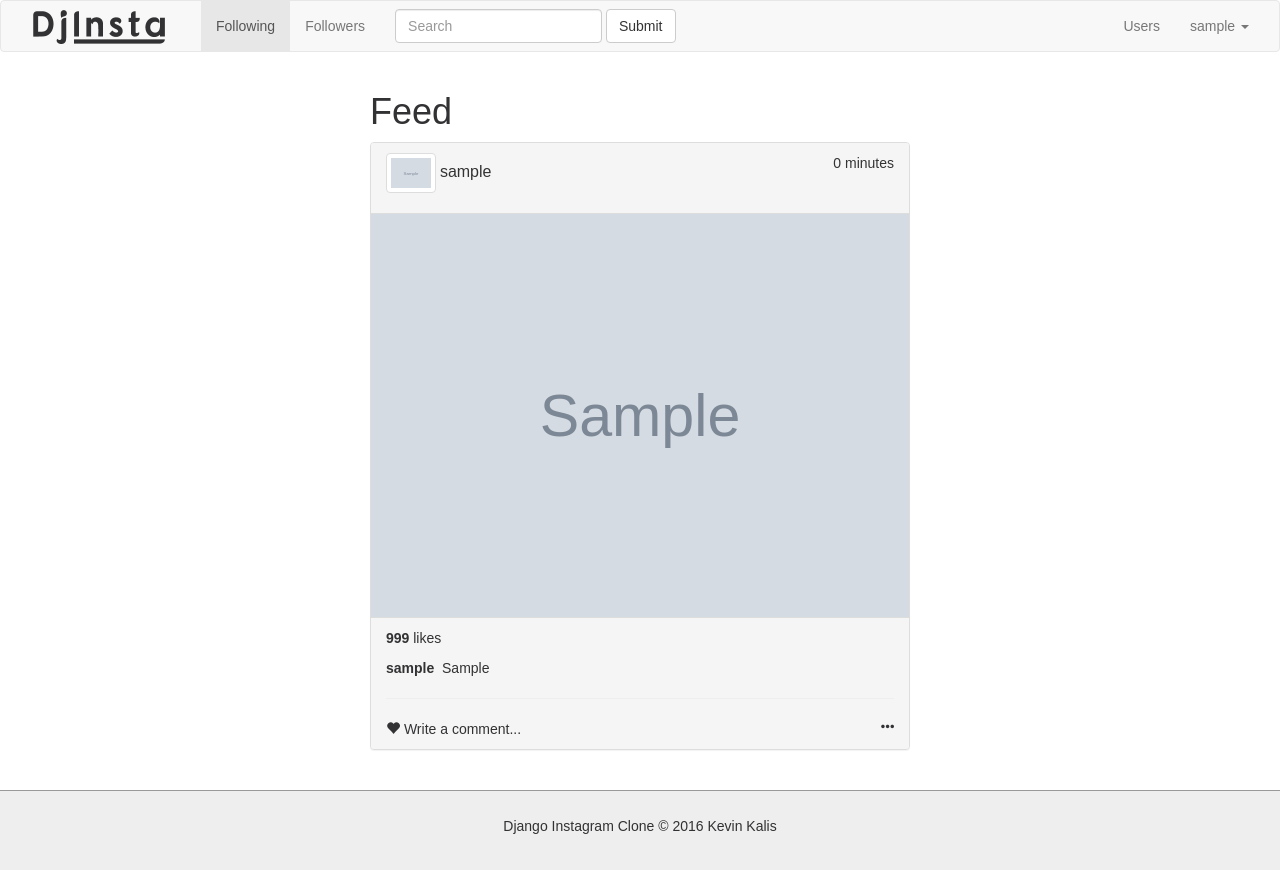
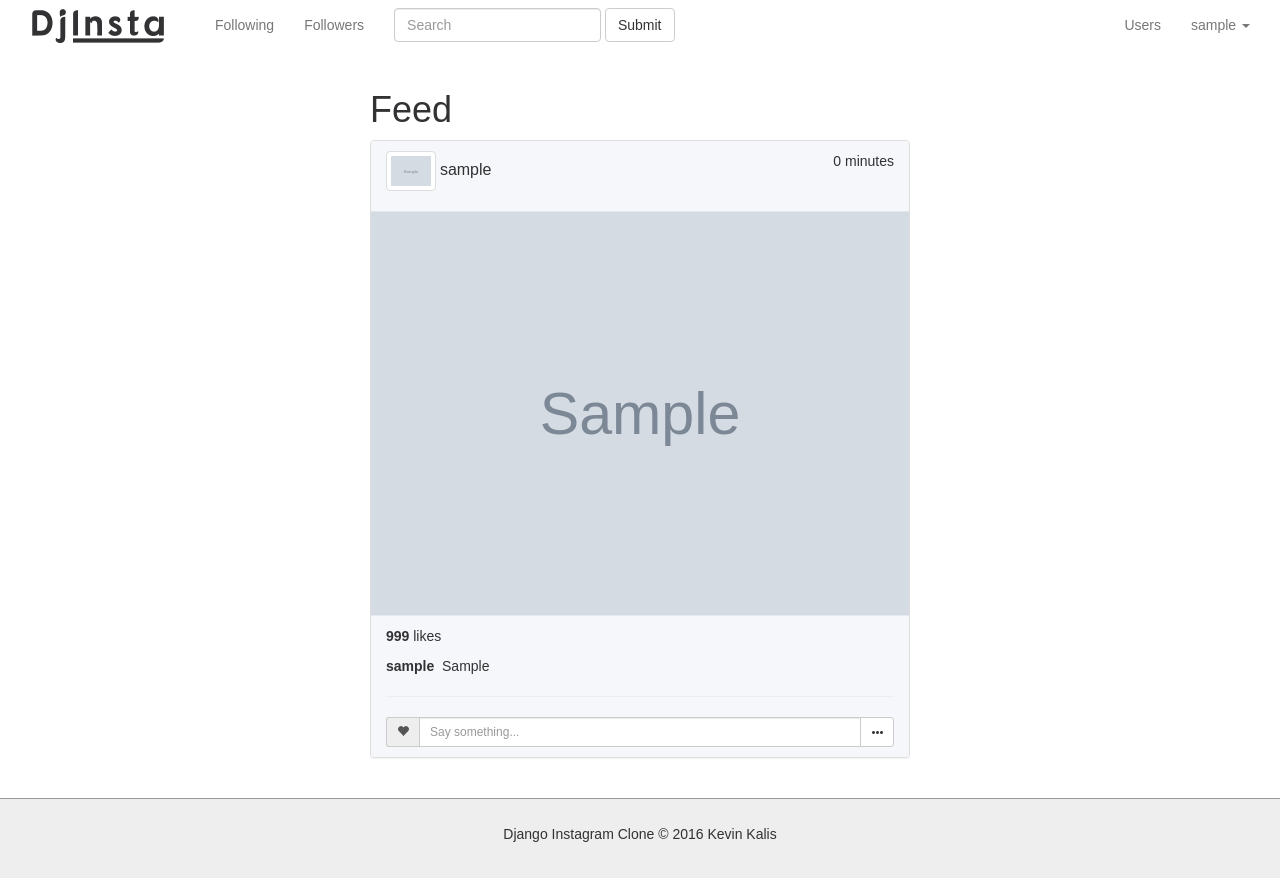
Before and after one commit to rocity/dj-instagram, a Django app: page /insta/feed/ in a window 1280 px wide. Run offline with Django 3.2, Linux system fonts and the light colour scheme; a user stored in the database is signed in; tables that the repository leaves empty hold one stand-in row (values such as "Sample post"); grey boxes marked "Sample" are stand-in pictures; some libraries are stand-ins or nearby versions.

Commit message:
Create comment box for feed images

```diff
--- a/djinstagram/instaapp/static/instaapp/css/style.css
+++ b/djinstagram/instaapp/static/instaapp/css/style.css
@@ -39,3 +39,25 @@ a.navbar-brand {
   max-width: 50px;
   max-height: 50px;
 }
+
+.navbar,
+.navbar-collapse {
+  background-color: #fff;
+}
+
+.navbar {
+  border: none;
+}
+
+.panel-default .panel-heading {
+  color: #323133;
+  background-color: #F5F7FA;
+  border-color: #E6E9ED;
+}
+
+.panel-footer {
+    background-color: #F5F7FA;
+    border-top: 1px solid #E6E9ED;
+    border-bottom-right-radius: 3px;
+    border-bottom-left-radius: 3px;
+}
--- a/djinstagram/instaapp/templates/instaapp/feed.html
+++ b/djinstagram/instaapp/templates/instaapp/feed.html
@@ -33,7 +33,40 @@
                             &nbsp;{{photo.caption}}
                         </p>
                         <hr />
-                        <span class="glyphicon glyphicon-heart"></span>&nbsp;Write a comment... <span class="pull-right glyphicon glyphicon-option-horizontal"></span>
+                        <div class="input-group input-group-sm">
+                            {# Like photo button #}
+                            <span class="input-group-addon" id="sizing-addon3">
+                                <span class="glyphicon glyphicon-heart"></span>
+                            </span>
+
+                            {# Comment text box #}
+                            <input
+                                type="text"
+                                class="form-control"
+                                placeholder="Say something..."
+                                aria-describedby="sizing-addon3" />
+
+                            {# Options dropdown #}
+                            <div class="input-group-btn">
+                                <button
+                                type="button"
+                                class="btn btn-default dropdown-toggle"
+                                data-toggle="dropdown"
+                                aria-haspopup="true"
+                                aria-expanded="false">
+                                    <span
+                                    class="pull-right glyphicon glyphicon-option-horizontal"></span>
+                                </button>
+                                <ul class="dropdown-menu dropdown-menu-right">
+                                    <li><a href="#">Action</a></li>
+                                    <li><a href="#">Another action</a></li>
+                                    <li><a href="#">Something else here</a></li>
+                                    <li role="separator" class="divider"></li>
+                                    <li><a href="#">Separated link</a></li>
+                                </ul>
+                            </div>
+
+                        </div>
                     </div>
                 </div>
             {% endfor %}
--- a/djinstagram/instaapp/templates/instaapp/includes/nav.html
+++ b/djinstagram/instaapp/templates/instaapp/includes/nav.html
@@ -14,7 +14,7 @@
         <!-- Collect the nav links, forms, and other content for toggling -->
         <div class="collapse navbar-collapse" id="bs-example-navbar-collapse-1">
             <ul class="nav navbar-nav">
-                <li class="active">
+                <li>
                     <a href="{% url 'instaapp:user_following' %}">
                     Following
                     </a>
```
